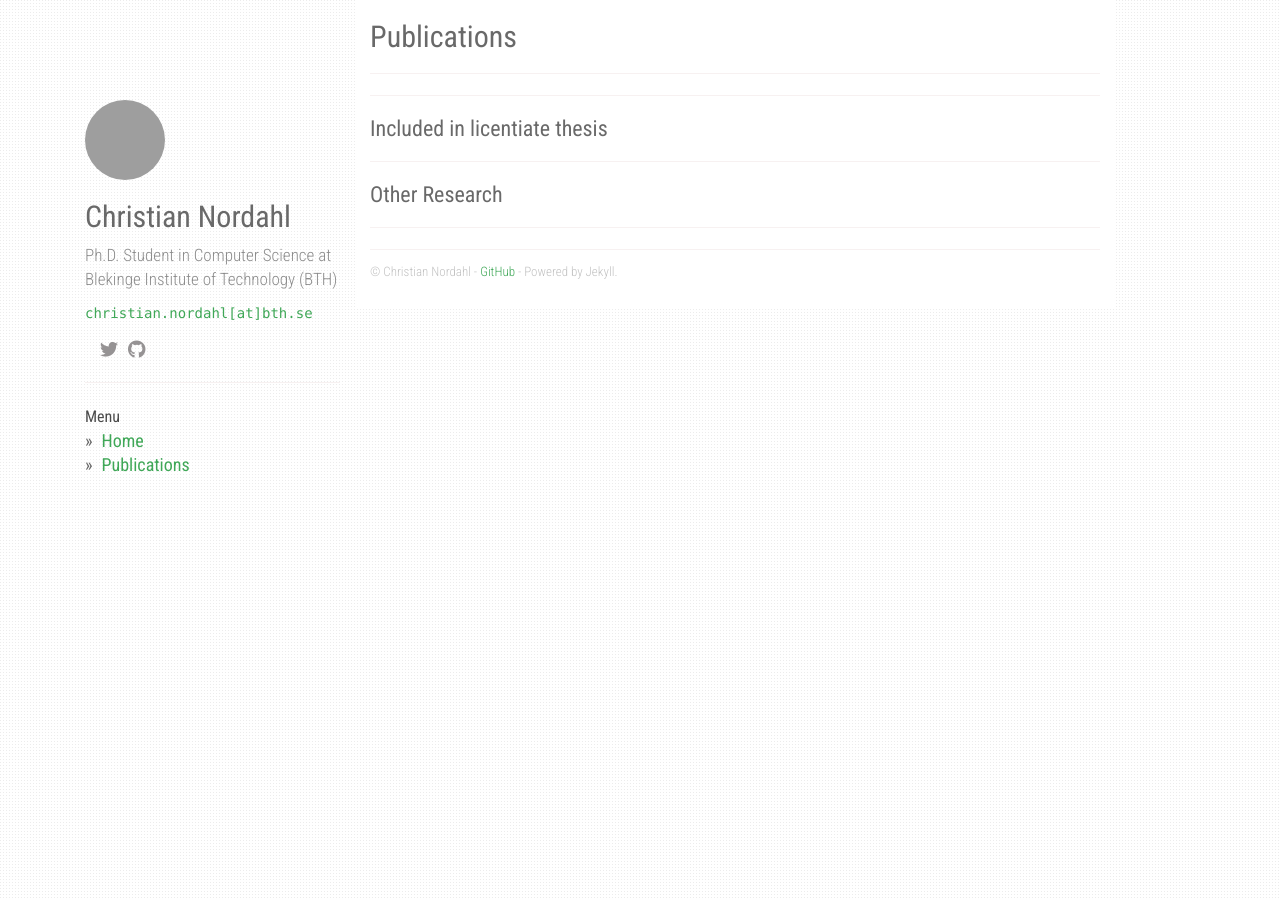
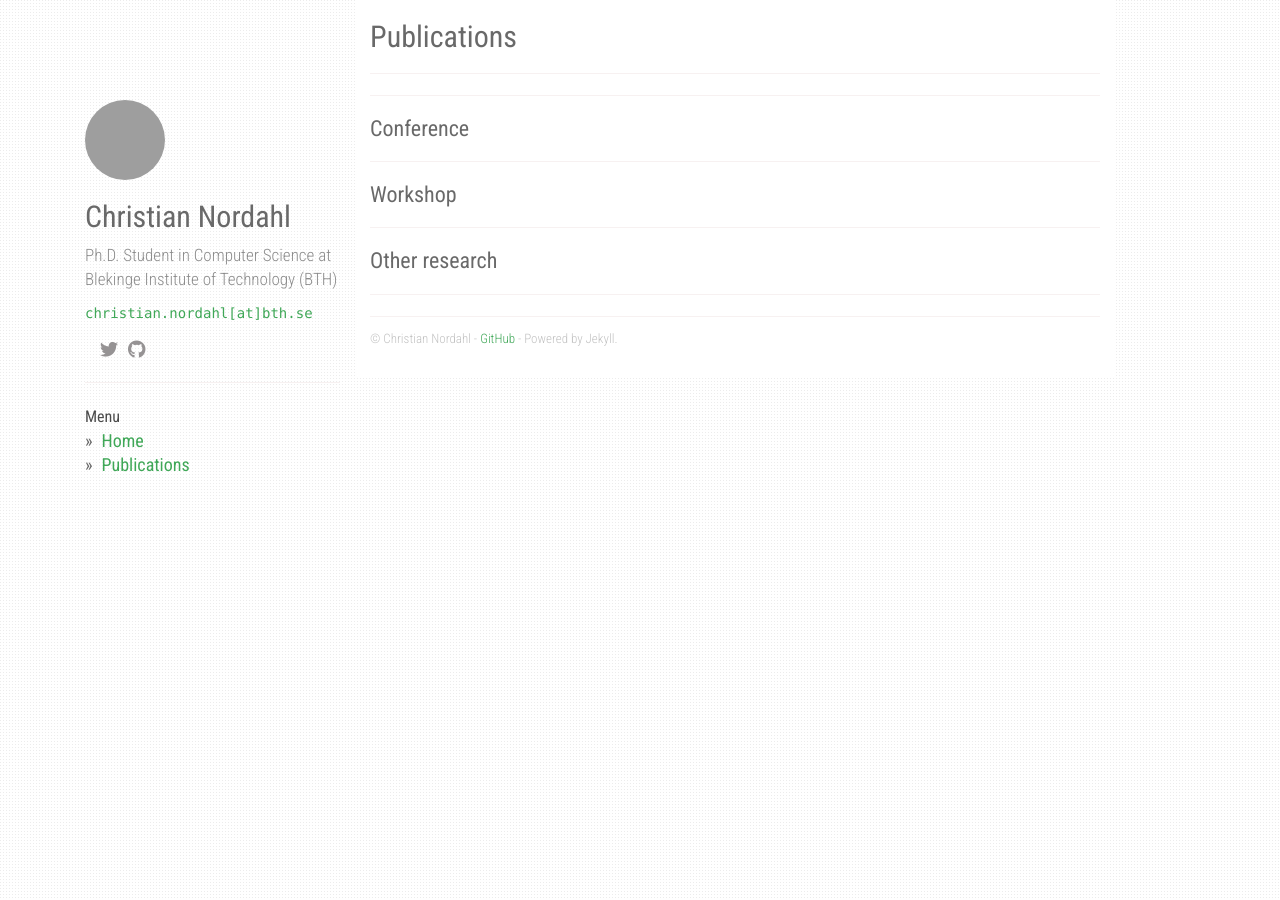
Before and after one commit to christiannordahl/christiannordahl.github.io, a Jekyll site: the page built from pages/publications.md, in a window 1280 px wide. Built offline with Jekyll 4.4.1, drawn with Linux system fonts in a browser that asks for light colours; nearby versions of some CDN libraries; a style sheet for code colours, icons or effects is not loaded; grey boxes are pictures that could not be loaded.

Commit message:
Fixed init of publications

```diff
--- a/pages/publications.md
+++ b/pages/publications.md
@@ -9,8 +9,13 @@ permalink: /publications
 
 
 
-### Included in licentiate thesis
+### Conference
+
 ----
 
-### Other Research
+### Workshop
+
+---
+
+### Other research
 ----
```
